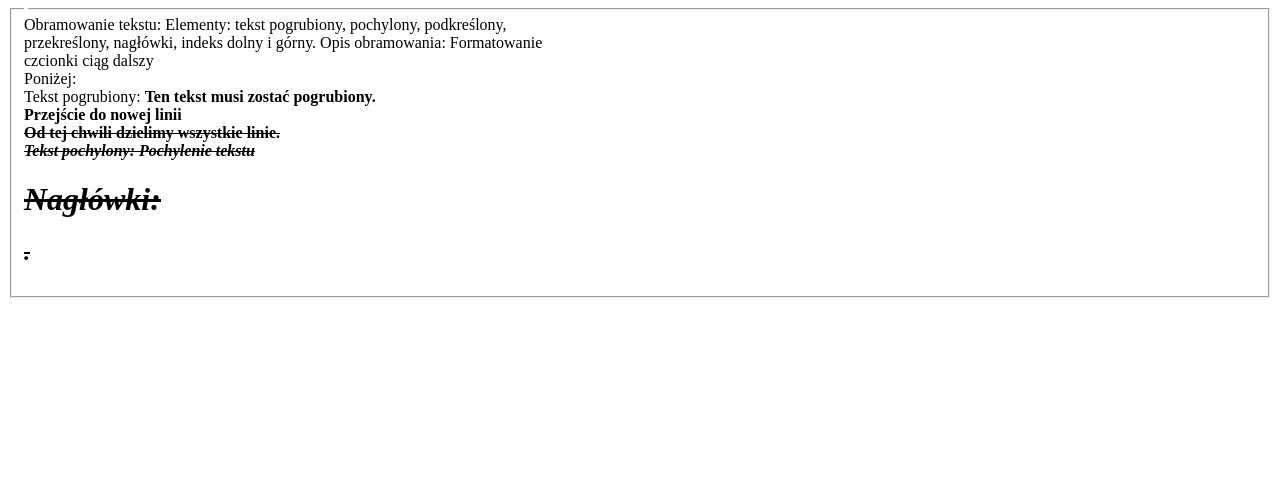
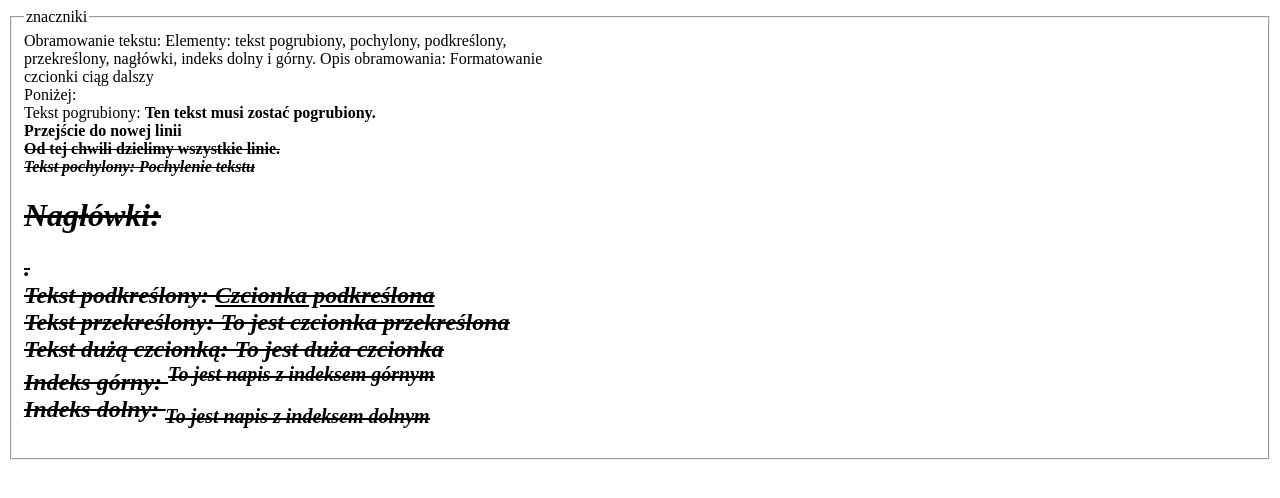
Before and after one commit to gabeeeeeeeeeeeeeeeeeeeeeeeeeeeee/ortografia, a plain HTML site: page znaczniki.html in a window 1280 px wide. Drawn offline with Linux system fonts and the light colour scheme.

Commit message:
Update znaczniki.html

```diff
--- a/znaczniki.html
+++ b/znaczniki.html
@@ -6,16 +6,22 @@
   </head>
   <body>
 	<fieldset>
-	<legend></legend>
+	<legend>znaczniki</legend>
 	Obramowanie tekstu: Elementy: tekst pogrubiony, pochylony, podkreślony, <br>
 	przekreślony, nagłówki, indeks dolny i górny. Opis obramowania: Formatowanie <br>
 	czcionki ciąg dalszy<br>
 	Poniżej:<br>
 
-	 Tekst pogrubiony: <b> Ten tekst musi zostać pogrubiony. <b><br>
-	 Przejście do nowej linii <br> <s>Od tej chwili dzielimy wszystkie linie.<s><br>
+	 Tekst pogrubiony: <b> Ten tekst musi zostać pogrubiony. <b> <br>
+	 Przejście do nowej linii <br>
+	 <s>Od tej chwili dzielimy wszystkie linie.<s><br>
 	 <i> Tekst pochylony: Pochylenie tekstu <i> <br>
-	 <h1>Nagłówki: <h2>.
+	 <h1>Nagłówki: <h2>. <br>
+	 Tekst podkreślony: <u> Czcionka podkreślona </u> <br>
+	 Tekst przekreślony: To jest czcionka przekreślona <s> <br>
+	 Tekst dużą czcionką: To jest duża czcionka </big> <br>
+	 Indeks górny: <sup> To jest napis z indeksem górnym </sup> <br>
+	 Indeks dolny: <sub> To jest napis z indeksem dolnym </sub> <br>
 	 </fieldset>
   </body>
 </html>
```
